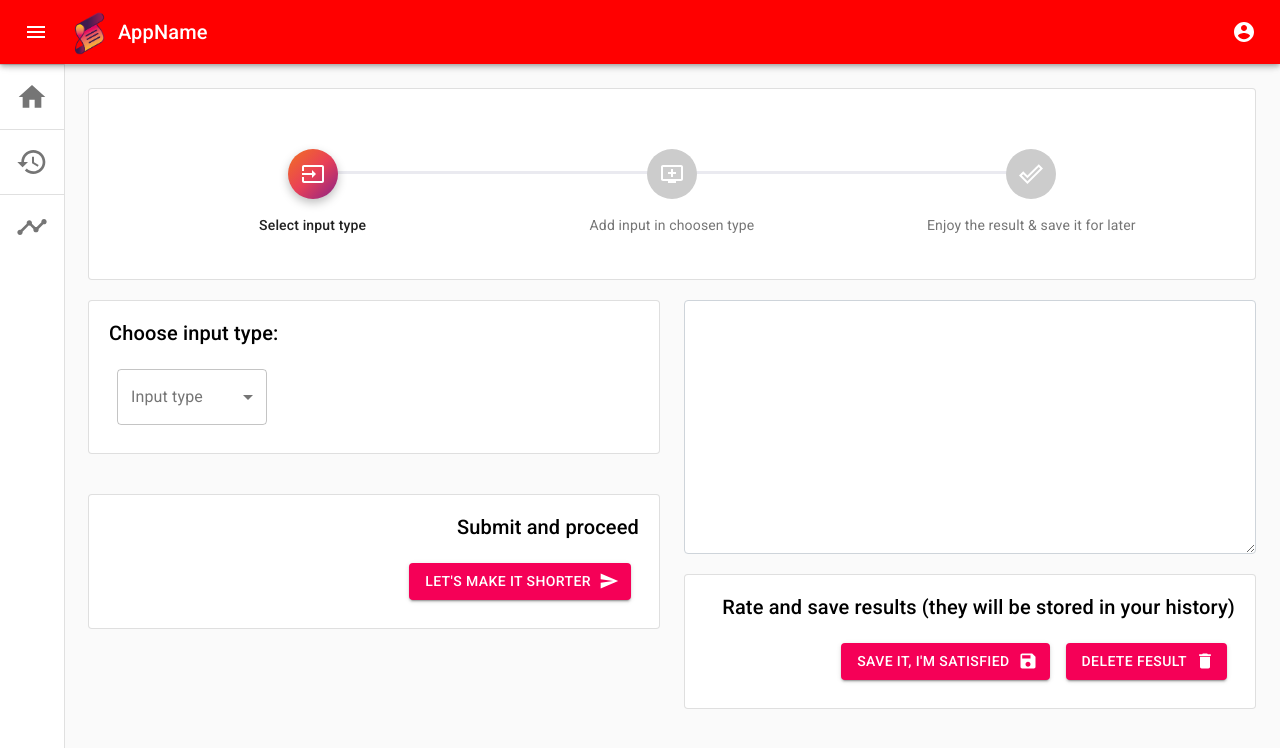
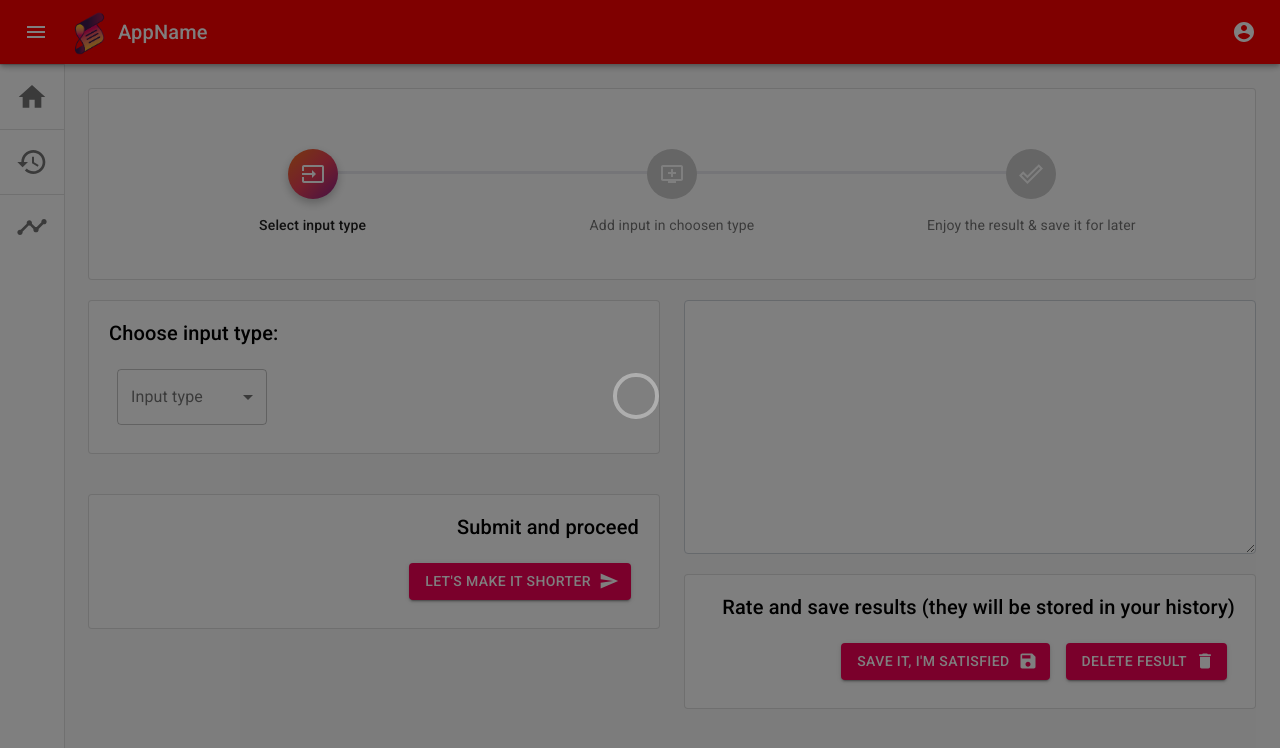
Before and after one commit to MattSzm/HackathonDefinitelyNotDevelopers, a React (Create React App) app in the folder frontend/: page / in a window 1280 px wide. Shown: the top 748 px of the page. Built offline with nearby package versions, Linux system fonts and the light colour scheme; no server answers; what react-plotly.js would draw is missing.

Commit message:
app loading spinner with redux

```diff
--- a/frontend/src/App.js
+++ b/frontend/src/App.js
@@ -1,6 +1,6 @@
 import './App.css';
 import { useEffect } from 'react';
-import { useDispatch } from 'react-redux';
+import { useDispatch, useSelector } from 'react-redux';
 import Layout from './components/Layout/Layout';
 import { Switch, Route } from 'react-router-dom';
 import { makeStyles } from '@material-ui/core/styles';
@@ -8,6 +8,7 @@ import Converter from './components/Converter/Converter';
 import History from './components/History/History';
 import Stats from './components/Stats/Stats';
 import { loadUser, predictText, fetchPlotSummary } from './store/actions';
+import Backdrop from './components/Loading/Backdrop/Backdrop';
 
 const drawerWidth = 64;
 
@@ -35,12 +36,14 @@ export default function App() {
   useEffect(() => dispatch(loadUser()), []);
 
   const dispatch = useDispatch();
+  const loading = useSelector(state => state.reducer.isLoading)
   const classes = useStyles();
 
   return (
     <div className="App">
       <Layout>
       </Layout>
+      <Backdrop open={loading}/>
       <div className={classes.content}>
         <Switch>
               <Route exact path="/" component={Converter} />
@@ -51,32 +54,3 @@ export default function App() {
     </div>
     );
   }
-
-// export default function App() {
-//   useEffect(() => dispatch(loadUser()));
-
-//   const dispatch = useDispatch();
-//   const classes = useStyles();
-
-//   return (
-//     <div className="App">
-//       <Layout>
-//       </Layout>
-//       <div className={classes.content}>
-//         <Switch>
-//               <Route exact path="/" render={() => (
-//                 <Redirect to="/temp" />
-//               )} />
-//               <Route exact path="/home" component={Grid}></Route>
-//         </Switch>
-//       </div>
-//     </div>
-//   );
-// }
-
-
-// const mapStateToProps = state => ({
-//   isAuth: state.reducer.isAuthenticated
-// });
-
-// export default connect(mapStateToProps)(App);
--- a/frontend/src/components/Converter/Converter.js
+++ b/frontend/src/components/Converter/Converter.js
@@ -154,7 +154,7 @@ const Converter = (props) => {
     const handleSubmitProcessing = (event) => {
         handleScdToThd();
         if (type === "text") {
-            dispatch(predictText(text))
+            dispatch(predictText(text));
         } else {
             dispatch(predictFile(file));}
     }
@@ -184,7 +184,6 @@ const Converter = (props) => {
 
     const onInputChandler = (event) => {
       setText(event.target.value);
-      console.log(text)
     }
 
 
@@ -306,7 +305,8 @@ const Converter = (props) => {
             value={summary}
             className="form-control"
             id="ex2"
-            rows={10} ></textarea>
+            rows={10}
+            onChange={(event) => onInputChandler(event)}></textarea>
             <br/>
             <div className="card text-right">
                 <div className="card-body">
--- a/frontend/src/components/Loading/Backdrop/Backdrop.js
+++ b/frontend/src/components/Loading/Backdrop/Backdrop.js
@@ -2,8 +2,9 @@ import React from 'react';
 import Backdrop from '@material-ui/core/Backdrop';
 import { makeStyles } from '@material-ui/core/styles';
 import Spinner from '../Spinner/Spinner';
+import { useSelector } from 'react-redux';
 
-///Aby użyć -> <Backdrop open={"true"}/>
+// /Aby użyć -> <Backdrop open={"true"}/>
 
 
 const useStyles = makeStyles((theme) => ({
@@ -15,14 +16,11 @@ const useStyles = makeStyles((theme) => ({
 
 export default function SimpleBackdrop(props) {
   const classes = useStyles();
-  const [open, setOpen] = React.useState(props.open);
-  const handleClose = () => {
-    setOpen(false);
-  };
+  const loading = useSelector(state => state.reducer.isLoading)
 
   return (
     <div>
-      <Backdrop className={classes.backdrop} open={open} onClick={handleClose}>
+      <Backdrop className={classes.backdrop} open={loading}>
         <Spinner/>
       </Backdrop>
     </div>
--- a/frontend/src/store/reducer.js
+++ b/frontend/src/store/reducer.js
@@ -5,6 +5,7 @@ const initialState = {
     token: localStorage.getItem('token'),
     isAuthenticated: false,
     isLoading: false,
+    isLoaded: false,
     summary: "",
 
     history: null,
@@ -39,9 +40,9 @@ export default (state=initialState, action) => {
         case actionTypes.TEXT_PREDICTION_SUCCESS:
             return {
                 ...state,
-                summary: action.payload.summary
+                summary: action.payload.prediction,
+                isLoading: false
             }
-        case actionTypes.FETCH_SUMMARY_START:
         case actionTypes.TEXT_PREDICTION_START:
         case actionTypes.USER_LOADING_START:
         case actionTypes.FILE_PREDICTION_START:
@@ -52,12 +53,20 @@ export default (state=initialState, action) => {
         case actionTypes.FILE_PREDICTION_SUCCESS:
             return {
                 ...state,
-                summary: action.payload.summary
+                summary: action.payload.summary,
+                isLoading: false
             }
         case actionTypes.FETCH_SUMMARY_SUCCESS:
             return {
                 ...state,
                 plotSummary: action.payload,
+                isLoading: false
+            }
+        case actionTypes.FETCH_SUMMARY_START:
+            return {
+                ...state,
+                // plotSummary: action.payload,
+                isLoading: true
             }
         default:
             return state;
```
Also changed, not shown: frontend/src/store/actions.js (+0 -19 lines), 1 other file (tests, documents, lock files or other folders).
